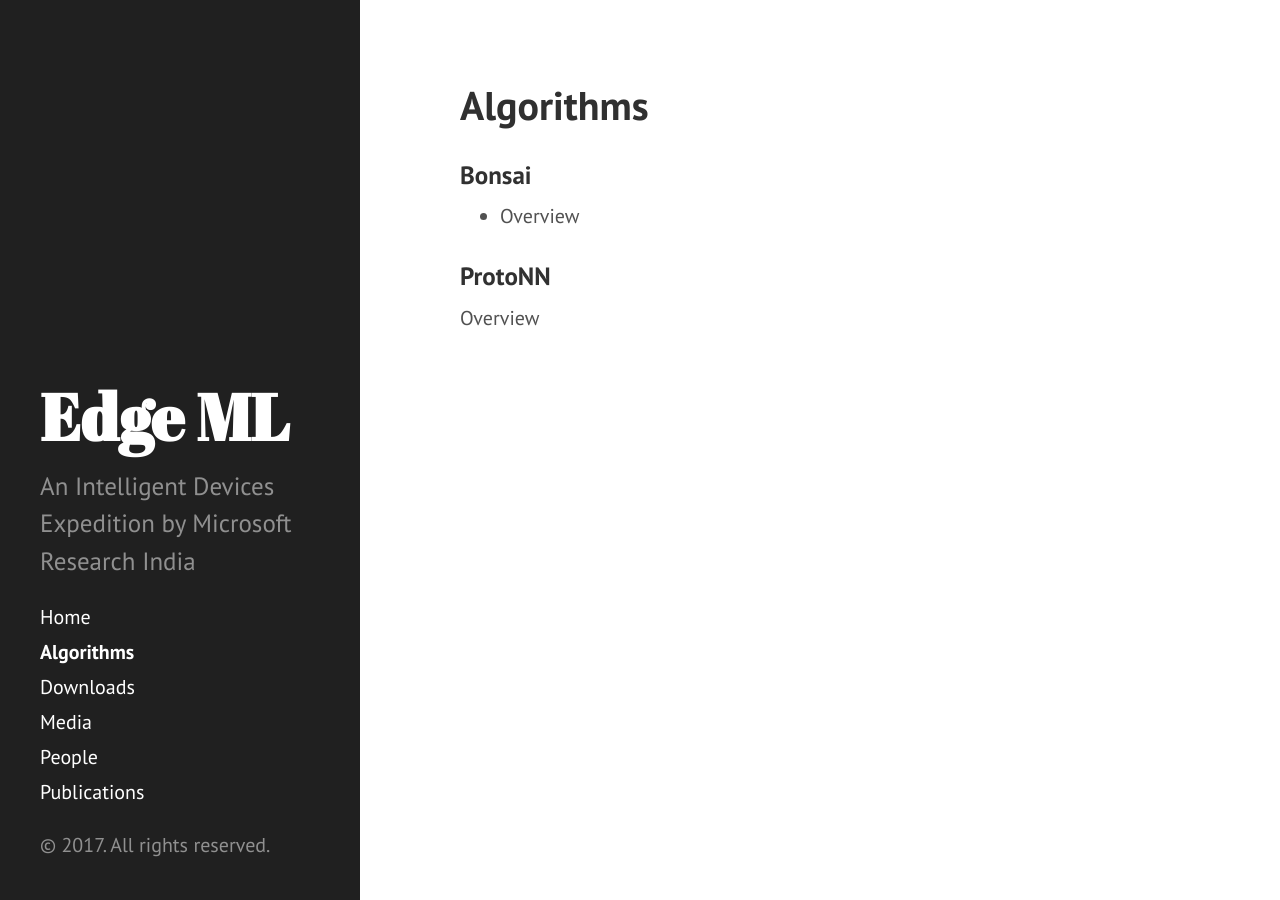
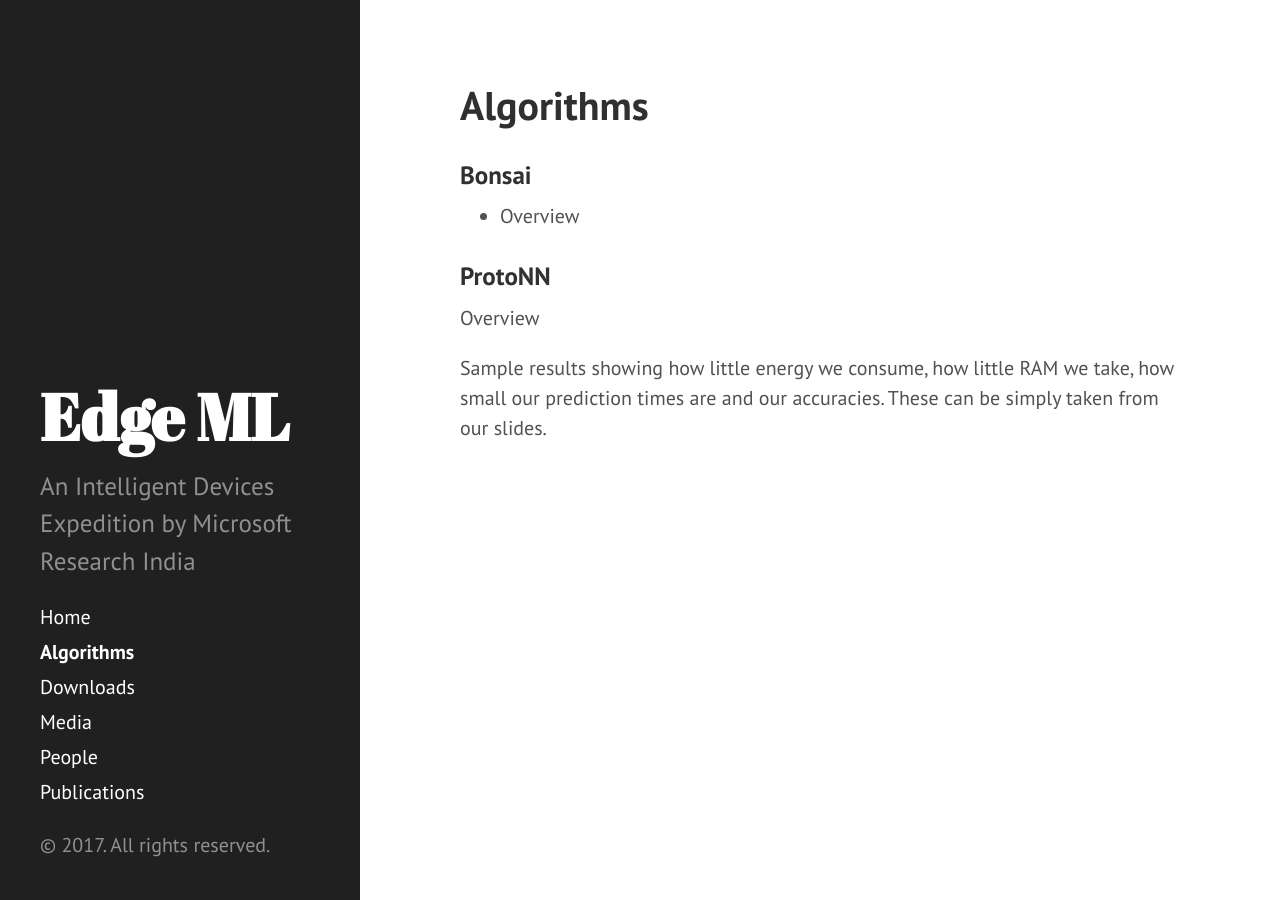
Before and after one commit to ShishirPatil/EdgeML, a Jekyll site: the page built from Algorithms.md, in a window 1280 px wide. Built offline with Jekyll 4.4.1, drawn with Linux system fonts in a browser that asks for light colours.

Commit message:
Update Algorithms.md

```diff
--- a/Algorithms.md
+++ b/Algorithms.md
@@ -8,3 +8,5 @@ title: Algorithms
 
 ### ProtoNN
 Overview
+
+Sample results showing how little energy we consume, how little RAM we take, how small our prediction times are and our accuracies. These can be simply taken from our slides.
```
